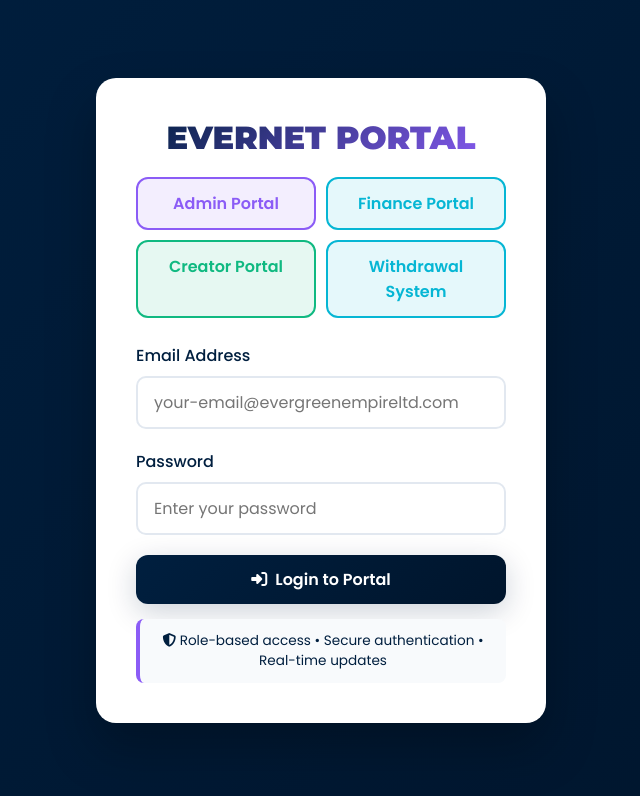
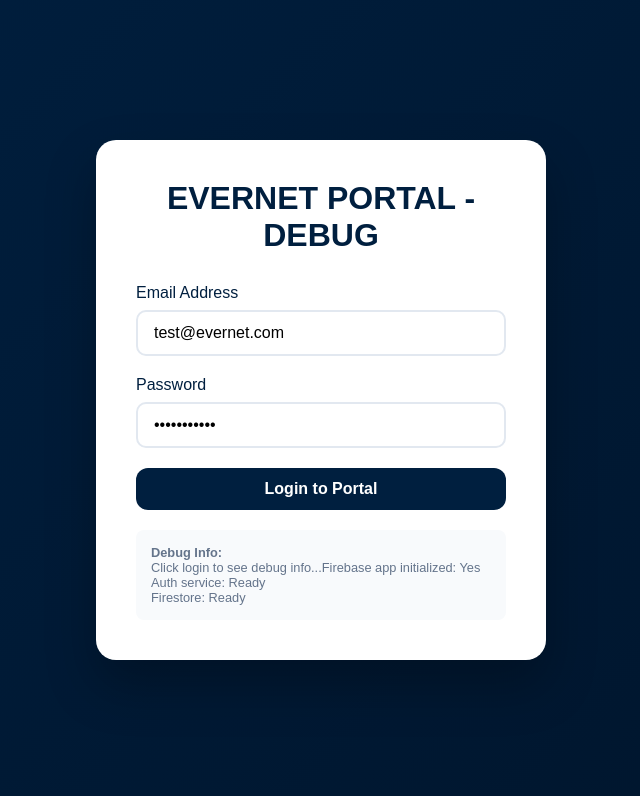
Before and after one commit to evergreenempire83-sudo/Finance, a plain HTML site: page index.html in a window 1280 px wide. Shown: the whole page, without its empty margins (319-959 px from the left). Drawn offline with Linux system fonts and the light colour scheme.

Commit message:
Update index.html

```diff
--- a/index.html
+++ b/index.html
@@ -3,32 +3,15 @@
 <head>
   <meta charset="UTF-8" />
   <meta name="viewport" content="width=device-width, initial-scale=1.0" />
-  <title>EverNet Portal</title>
-
-  <!-- PWA -->
-  <link rel="manifest" href="manifest.json">
-  <meta name="theme-color" content="#001f3f">
-
-  <!-- Fonts & Icons -->
-  <link href="https://fonts.googleapis.com/css2?family=Poppins:wght@300;400;500;600;700&family=Montserrat:wght@700;800;900&display=swap" rel="stylesheet">
-  <script src="https://www.gstatic.com/firebasejs/9.22.0/firebase-app-compat.js"></script>
-  <script src="https://www.gstatic.com/firebasejs/9.22.0/firebase-auth-compat.js"></script>
-  <script src="https://www.gstatic.com/firebasejs/9.22.0/firebase-firestore-compat.js"></script>
-  <link rel="stylesheet" href="https://cdnjs.cloudflare.com/ajax/libs/font-awesome/6.4.0/css/all.min.css">
+  <title>EverNet Portal - DEBUG</title>
 
   <style>
     :root {
       --navy: #001f3f;
       --dark-navy: #00152c;
-      --gold: #d4af37;
-      --light-gold: #e6d4a8;
-      --white: #ffffff;
-      --light: #f8fafc;
       --success: #10B981;
       --danger: #EF4444;
-      --warning: #F59E0B;
       --creator: #8B5CF6;
-      --finance: #06B6D4;
     }
 
     * {
@@ -48,60 +31,20 @@
     }
 
     .login-container {
-      background: var(--white);
+      background: white;
       border-radius: 20px;
       padding: 40px;
       box-shadow: 0 25px 50px rgba(0, 0, 0, 0.25);
       width: 100%;
       max-width: 450px;
-      position: relative;
-      z-index: 1;
     }
 
     .brand {
-      font-family: "Montserrat", sans-serif;
       font-size: 2em;
       font-weight: 900;
       text-align: center;
-      margin-bottom: 20px;
-      background: linear-gradient(135deg, var(--navy) 0%, var(--creator) 100%);
-      -webkit-background-clip: text;
-      -webkit-text-fill-color: transparent;
-      background-clip: text;
-    }
-
-    .portal-badges {
-      display: grid;
-      grid-template-columns: 1fr 1fr;
-      gap: 10px;
-      margin-bottom: 25px;
-    }
-
-    .portal-badge {
-      padding: 12px;
-      border-radius: 12px;
-      text-align: center;
-      font-weight: 600;
-      border: 2px solid transparent;
-      transition: all 0.3s ease;
-    }
-
-    .portal-badge.admin {
-      background: rgba(139, 92, 246, 0.1);
-      color: var(--creator);
-      border-color: var(--creator);
-    }
-
-    .portal-badge.creator {
-      background: rgba(16, 185, 129, 0.1);
-      color: var(--success);
-      border-color: var(--success);
-    }
-
-    .portal-badge.finance {
-      background: rgba(6, 182, 212, 0.1);
-      color: var(--finance);
-      border-color: var(--finance);
+      margin-bottom: 30px;
+      color: var(--navy);
     }
 
     .form-group {
@@ -121,13 +64,11 @@
       border: 2px solid #e2e8f0;
       border-radius: 10px;
       font-size: 1em;
-      transition: all 0.3s ease;
     }
 
     .form-input:focus {
       outline: none;
       border-color: var(--creator);
-      box-shadow: 0 0 0 3px rgba(139, 92, 246, 0.1);
     }
 
     .btn {
@@ -136,25 +77,14 @@
       border: none;
       border-radius: 12px;
       font-weight: 600;
-      transition: all 0.4s ease;
       cursor: pointer;
       font-size: 1em;
-      text-align: center;
-      display: flex;
-      align-items: center;
-      justify-content: center;
-      gap: 8px;
+      background: var(--navy);
+      color: white;
     }
 
-    .btn.main {
-      background: linear-gradient(135deg, var(--navy) 0%, var(--dark-navy) 100%);
-      color: var(--white);
-      box-shadow: 0 8px 30px rgba(0, 31, 63, 0.2);
-    }
-
-    .btn.main:hover {
-      transform: translateY(-3px);
-      box-shadow: 0 12px 40px rgba(0, 31, 63, 0.3);
+    .btn:hover {
+      background: var(--dark-navy);
     }
 
     .notification {
@@ -169,60 +99,166 @@
 
     .notification.error {
       background: var(--danger);
-      display: block;
     }
 
     .notification.success {
       background: var(--success);
-      display: block;
     }
 
-    .access-info {
-      text-align: center;
-      margin-top: 15px;
-      padding: 12px;
-      background: var(--light);
+    .debug-info {
+      margin-top: 20px;
+      padding: 15px;
+      background: #f8fafc;
       border-radius: 8px;
-      font-size: 0.85em;
-      color: var(--navy);
-      border-left: 4px solid var(--creator);
+      font-size: 0.8em;
+      color: #64748b;
     }
   </style>
 </head>
 <body>
   <div class="login-container">
-    <div class="brand">EVERNET PORTAL</div>
-
-    <div class="portal-badges">
-      <div class="portal-badge admin">Admin Portal</div>
-      <div class="portal-badge finance">Finance Portal</div>
-      <div class="portal-badge creator">Creator Portal</div>
-      <div class="portal-badge finance">Withdrawal System</div>
-    </div>
+    <div class="brand">EVERNET PORTAL - DEBUG</div>
 
     <div id="notification" class="notification"></div>
 
     <div class="form-group">
       <label class="form-label">Email Address</label>
-      <input type="email" class="form-input" id="email" placeholder="your-email@evergreenempireltd.com">
+      <input type="email" class="form-input" id="email" placeholder="test@evernet.com" value="test@evernet.com">
     </div>
 
     <div class="form-group">
       <label class="form-label">Password</label>
-      <input type="password" class="form-input" id="password" placeholder="Enter your password">
+      <input type="password" class="form-input" id="password" placeholder="Enter password" value="password123">
     </div>
 
-    <button class="btn main" onclick="login()">
-      <i class="fas fa-sign-in-alt"></i> Login to Portal
+    <button class="btn" onclick="login()">
+      Login to Portal
     </button>
 
-    <div class="access-info">
-      <i class="fas fa-shield-alt"></i>
-      Role-based access • Secure authentication • Real-time updates
+    <div class="debug-info">
+      <strong>Debug Info:</strong><br>
+      <div id="debugOutput">Click login to see debug info...</div>
     </div>
   </div>
 
-  <script src="js/firebase-config.js"></script>
-  <script src="js/auth-system.js"></script>
+  <!-- SIMPLIFIED FIREBASE CONFIG -->
+  <script src="https://www.gstatic.com/firebasejs/9.22.0/firebase-app-compat.js"></script>
+  <script src="https://www.gstatic.com/firebasejs/9.22.0/firebase-auth-compat.js"></script>
+  <script src="https://www.gstatic.com/firebasejs/9.22.0/firebase-firestore-compat.js"></script>
+
+  <script>
+    // Firebase Configuration
+    const firebaseConfig = {
+      apiKey: "AIzaSyAuSEqhLenwrEz-qrIn1drjAugy1YSkDlI",
+      authDomain: "creators-portal-428c5.firebaseapp.com",
+      projectId: "creators-portal-428c5",
+      storageBucket: "creators-portal-428c5.firebasestorage.app",
+      messagingSenderId: "499280036303",
+      appId: "1:499280036303:web:b4d80d3b7fe1291381d2ba",
+      measurementId: "G-CYWGD80FS5"
+    };
+
+    // Initialize Firebase
+    const app = firebase.initializeApp(firebaseConfig);
+    const auth = firebase.auth();
+    const db = firebase.firestore();
+
+    // Debug output
+    function debugLog(message) {
+      console.log(message);
+      document.getElementById('debugOutput').innerHTML += message + '<br>';
+    }
+
+    // Show notification
+    function showNotification(message, type = 'error') {
+      const notification = document.getElementById('notification');
+      notification.textContent = message;
+      notification.className = `notification ${type}`;
+      notification.style.display = 'block';
+    }
+
+    // SIMPLIFIED LOGIN FUNCTION
+    async function login() {
+      const email = document.getElementById('email').value;
+      const password = document.getElementById('password').value;
+
+      debugLog('=== LOGIN STARTED ===');
+      debugLog('Email: ' + email);
+      debugLog('Password: ' + (password ? '***' : 'empty'));
+
+      if (!email || !password) {
+        showNotification('Please enter both email and password');
+        return;
+      }
+
+      try {
+        debugLog('Attempting Firebase login...');
+
+        const userCredential = await auth.signInWithEmailAndPassword(email, password);
+        const user = userCredential.user;
+
+        debugLog('✅ Firebase login successful!');
+        debugLog('User UID: ' + user.uid);
+        debugLog('User Email: ' + user.email);
+
+        // Check if user exists in Firestore
+        debugLog('Checking user role in Firestore...');
+        const userDoc = await db.collection('users').doc(user.uid).get();
+
+        if (userDoc.exists) {
+          const userData = userDoc.data();
+          debugLog('✅ User found in Firestore');
+          debugLog('User Role: ' + userData.role);
+          debugLog('User Name: ' + userData.name);
+
+          showNotification('Login successful! Redirecting...', 'success');
+
+          // Simple redirect based on role
+          setTimeout(() => {
+            if (userData.role === 'creator') {
+              window.location.href = 'creator-dashboard.html';
+            } else if (userData.role === 'finance') {
+              window.location.href = 'financial-portal.html';
+            } else {
+              window.location.href = 'admin-portal.html';
+            }
+          }, 2000);
+
+        } else {
+          debugLog('❌ User NOT found in Firestore');
+          showNotification('User profile not found. Please contact admin.');
+          await auth.signOut();
+        }
+
+      } catch (error) {
+        debugLog('❌ Login error: ' + error.message);
+        debugLog('Error code: ' + error.code);
+
+        let errorMessage = 'Login failed: ' + error.message;
+
+        if (error.code === 'auth/user-not-found') {
+          errorMessage = 'No account found with this email';
+        } else if (error.code === 'auth/wrong-password') {
+          errorMessage = 'Incorrect password';
+        } else if (error.code === 'auth/invalid-email') {
+          errorMessage = 'Invalid email address';
+        }
+
+        showNotification(errorMessage);
+      }
+    }
+
+    // Allow Enter key login
+    document.addEventListener('keypress', function(event) {
+      if (event.key === 'Enter') {
+        login();
+      }
+    });
+
+    // Test Firebase connection on load
+    debugLog('Firebase app initialized: ' + (app ? 'Yes' : 'No'));
+    debugLog('Auth service: ' + (auth ? 'Ready' : 'Not ready'));
+    debugLog('Firestore: ' + (db ? 'Ready' : 'Not ready'));
+  </script>
 </body>
 </html>
```
